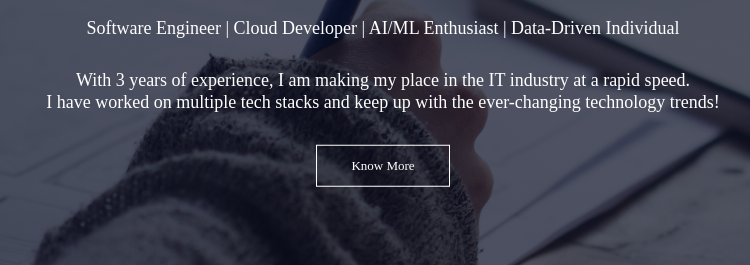
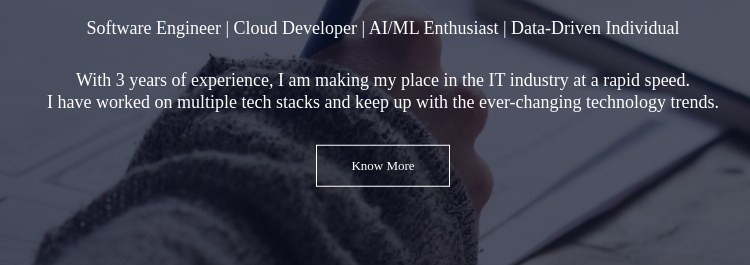
Before and after one commit to mahimasharma-03/mahimasharma-03.github.io, a plain HTML site: page index.html in a window 1280 px wide. Shown: the part 370-635 px from the top of the page, 257-1007 px from the left. Drawn offline with Linux system fonts and the light colour scheme.

Commit message:
Update index.html

```diff
--- a/index.html
+++ b/index.html
@@ -25,7 +25,7 @@
             <h1> Welcome to my Portfolio! </h1>
             <p> Hello, I am Mahima Sharma! </p>
             <p> Software Engineer | Cloud Developer | AI/ML Enthusiast | Data-Driven Individual</p>
-            <p> With 3 years of experience, I am making my place in the IT industry at a rapid speed. <br> I have worked on multiple tech stacks and keep up with the ever-changing technology trends!</p>
+            <p> With 3 years of experience, I am making my place in the IT industry at a rapid speed. <br> I have worked on multiple tech stacks and keep up with the ever-changing technology trends.</p>
             <a href="#about-section" class="text-btn"> Know More </a>
         </div>
     </section>
```
